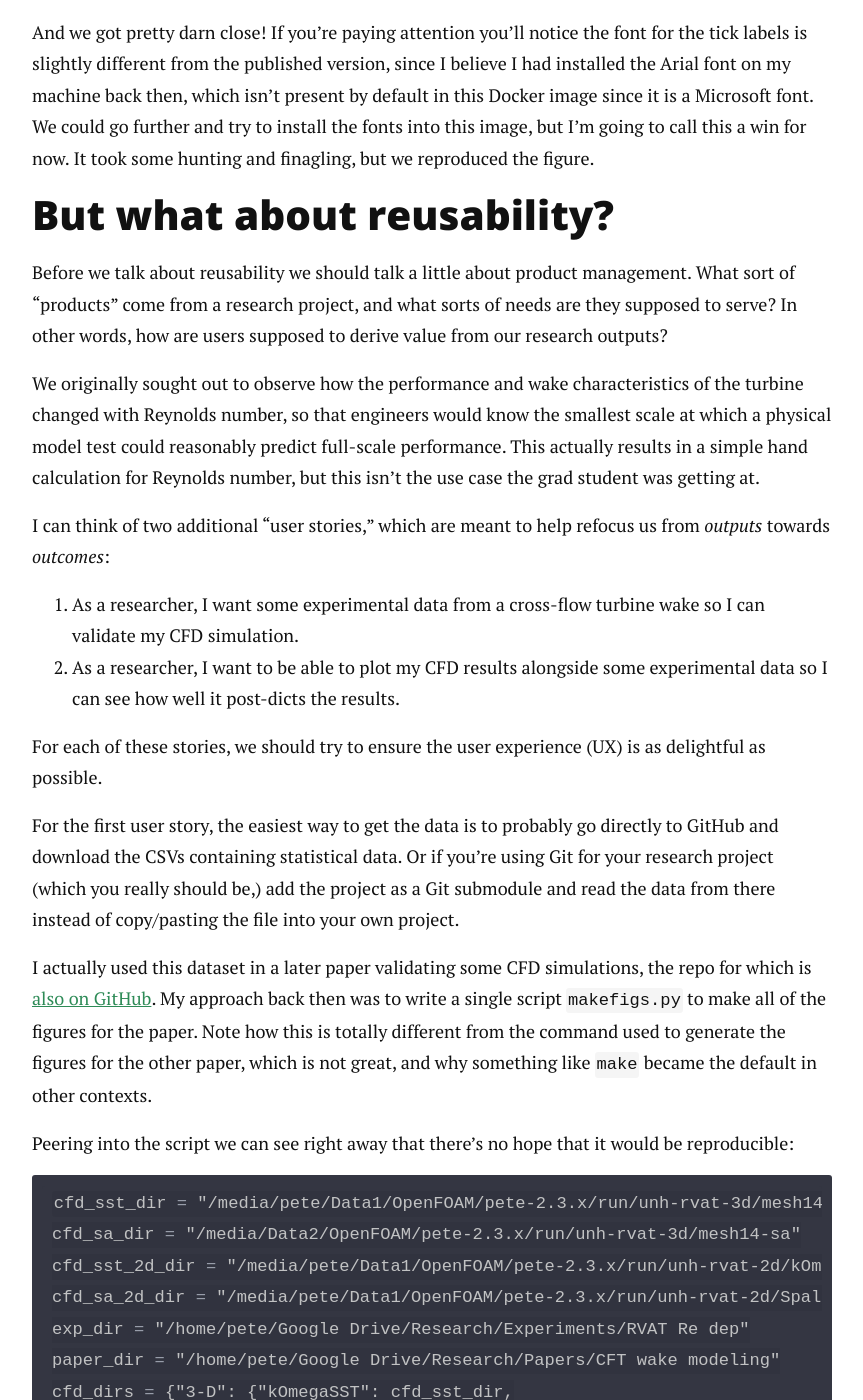
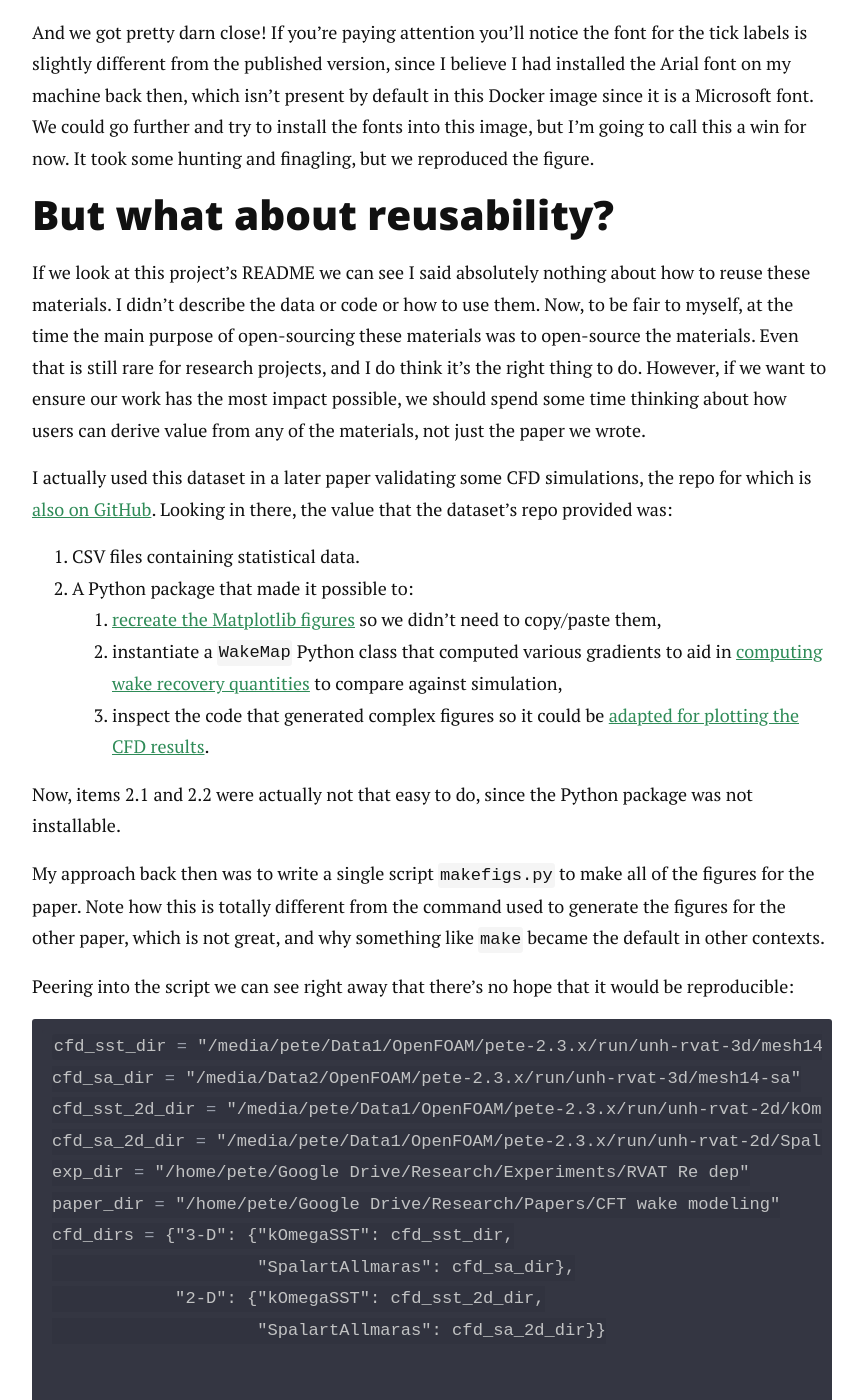
Before and after one commit to petebachant/petebachant.github.io, a Jekyll site: the page built from _posts/2024-12-03-failed-to-repro.markdown, in a window 1280 px wide and 1400 px high, scrolled down 7895 px. Shown: the whole window, without its empty margins (208-1071 px from the left). Built offline with Jekyll 4.4.1, drawn with Linux system fonts in a browser that asks for light colours; nearby versions of some CDN libraries; comment, search, counter and statistics services are not loaded; some of the changed text lies outside the part shown.

Commit message:
Add to reusability

```diff
--- a/_posts/2024-12-03-failed-to-repro.markdown
+++ b/_posts/2024-12-03-failed-to-repro.markdown
@@ -230,42 +230,39 @@ It took some hunting and finagling, but we reproduced the figure.
 
 ## But what about reusability?
 
-Before we talk about reusability we should talk a little about product
-management.
-What sort of "products" come from a research project,
-and what sorts of needs are they supposed to serve?
-In other words,
-how are users supposed to derive value from our research outputs?
-
-We originally sought out to observe how the performance and wake
-characteristics of the turbine changed with Reynolds number,
-so that engineers would know the smallest scale at which a physical model
-test could reasonably predict full-scale performance.
-This actually results in a simple hand calculation for Reynolds number,
-but this isn't the use case the grad student was getting at.
-
-I can think of two additional "user stories,"
-which are meant to help refocus us from _outputs_ towards _outcomes_:
-
-1. As a researcher, I want some experimental data from a cross-flow turbine
-   wake so I can validate my CFD simulation.
-1. As a researcher, I want to be able to plot my CFD results alongside some
-   experimental data so I can see how well it post-dicts the results.
-
-For each of these stories,
-we should try to ensure the user experience (UX) is as delightful
-as possible.
-
-For the first user story,
-the easiest way to get the data is to probably go directly to GitHub
-and download the CSVs containing statistical data.
-Or if you're using Git for your research project (which you really should be,)
-add the project as a Git submodule and read the data from there
-instead of copy/pasting the file into your own project.
+If we look at this project's README we can see I said absolutely
+nothing about how to reuse these materials.
+I didn't describe the data or code or how to use them.
+Now, to be fair to myself,
+at the time the main purpose of open-sourcing these materials
+was to open-source the materials.
+Even that is still rare for research projects,
+and I do think it's the right thing to do.
+However, if we want to ensure our work has the most impact possible,
+we should spend some time thinking about how
+users can derive value from any of the materials,
+not just the paper we wrote.
 
 I actually used this dataset in a later paper validating some CFD simulations,
 the repo for which is
 [also on GitHub](https://github.com/petebachant/CFT-wake-modeling-paper).
+Looking in there,
+the value that the dataset's repo provided was:
+
+1. CSV files containing statistical data.
+1. A Python package that made it possible to:
+    1. [recreate the Matplotlib figures](https://github.com/petebachant/CFT-wake-modeling-paper/blob/master/scripts/makefigs.py#L69)
+       so we didn't need to copy/paste them,
+    1. instantiate a `WakeMap` Python class that computed various gradients to
+       aid in
+       [computing wake recovery quantities](https://github.com/petebachant/CFT-wake-modeling-paper/blob/master/scripts/makefigs.py#L262)
+       to compare against simulation,
+    1. inspect the code that generated complex figures so it could be
+       [adapted for plotting the CFD results](https://github.com/petebachant/UNH-RVAT-3D-OpenFOAM/blob/4496430e05f9aed170fceed714363fed2095d1d7/pyurof3dsst/plotting.py#L82).
+
+Now, items 2.1 and 2.2 were actually not that easy to do,
+since the Python package was not installable.
+
 My approach back then was to write a single script
 `makefigs.py` to make all of the figures for the paper.
 Note how this is totally different from the command used to generate the
@@ -421,7 +418,22 @@ built as part of the pipeline,
 before attempting to run any plotting procedures,
 so the whole thing only takes a call to `calkit run`.
 
+I ended up adding two sections to the README: one for reproducing
+the results and one for reusing the results.
+It's kind of crazy I didn't do this from the start,
+but I was simply focused on ensuring the materials were openly
+available,
+not necessarily that they would be easy to use.
+
 ## Conclusions
+
+Simply providing the code and data without documentation is better than
+nothing,
+and many papers don't even go that far.
+However,
+we should actually go further.
+Every project should describe the steps both to reproduce and reuse the
+outputs.
 
 ### On reproducibility
 
@@ -530,6 +542,12 @@ or is enough to simply provide all of the materials?
 Perhaps this project as a whole can be treated as a starting point
 for the user, and they can morph it to their own ends?
 
+Though I will acknowledge that in some cases the only value you
+can possibly derive from some work is a simple hand calculation,
+that is increasingly rare as research becomes more complex.
+In many cases, the real value we can provide is through
+delivering datasets and software.
+
 Avoid complexity!
 
 Do you have some results for which you'd like to check the reproducibility?
```
